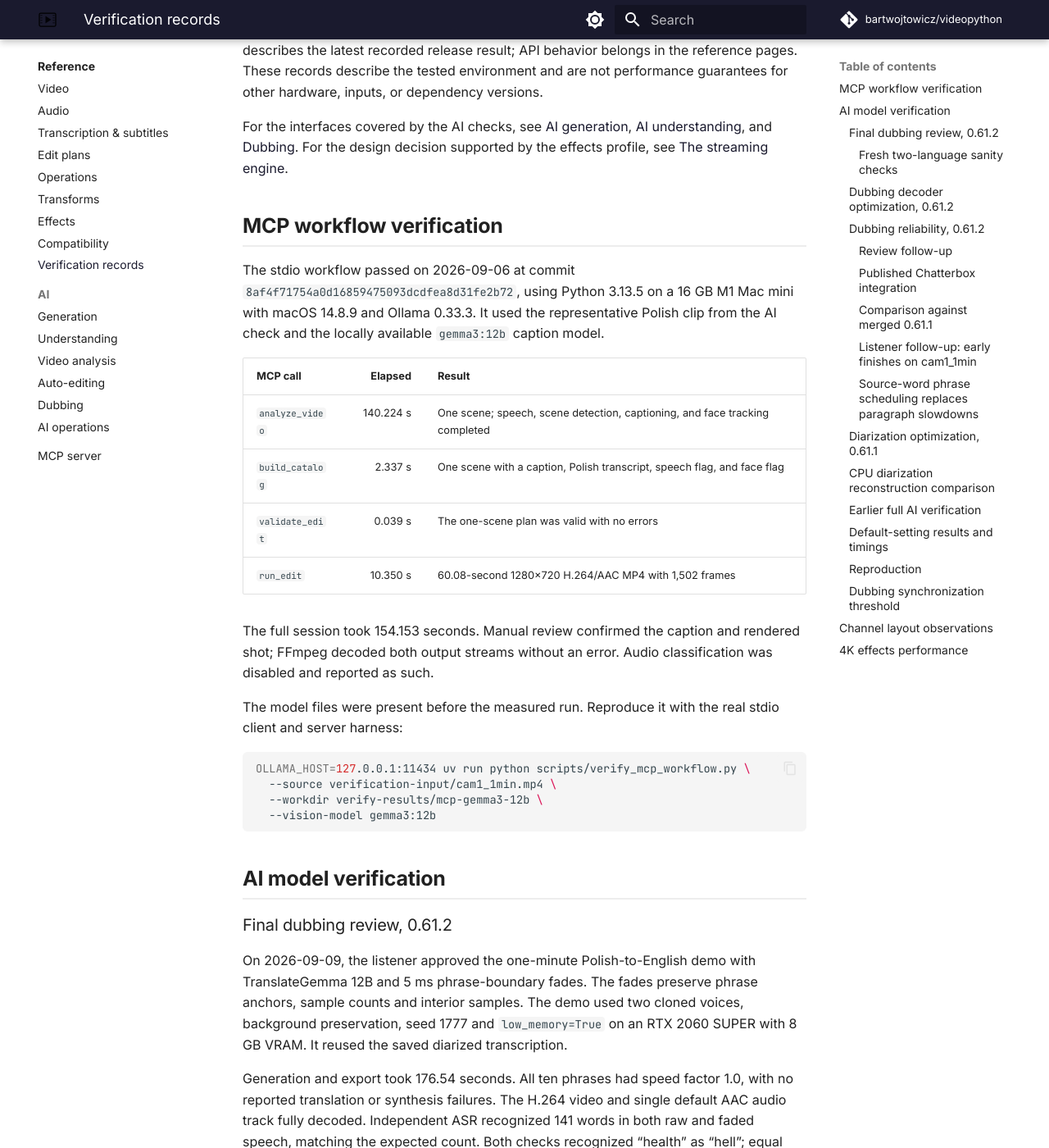
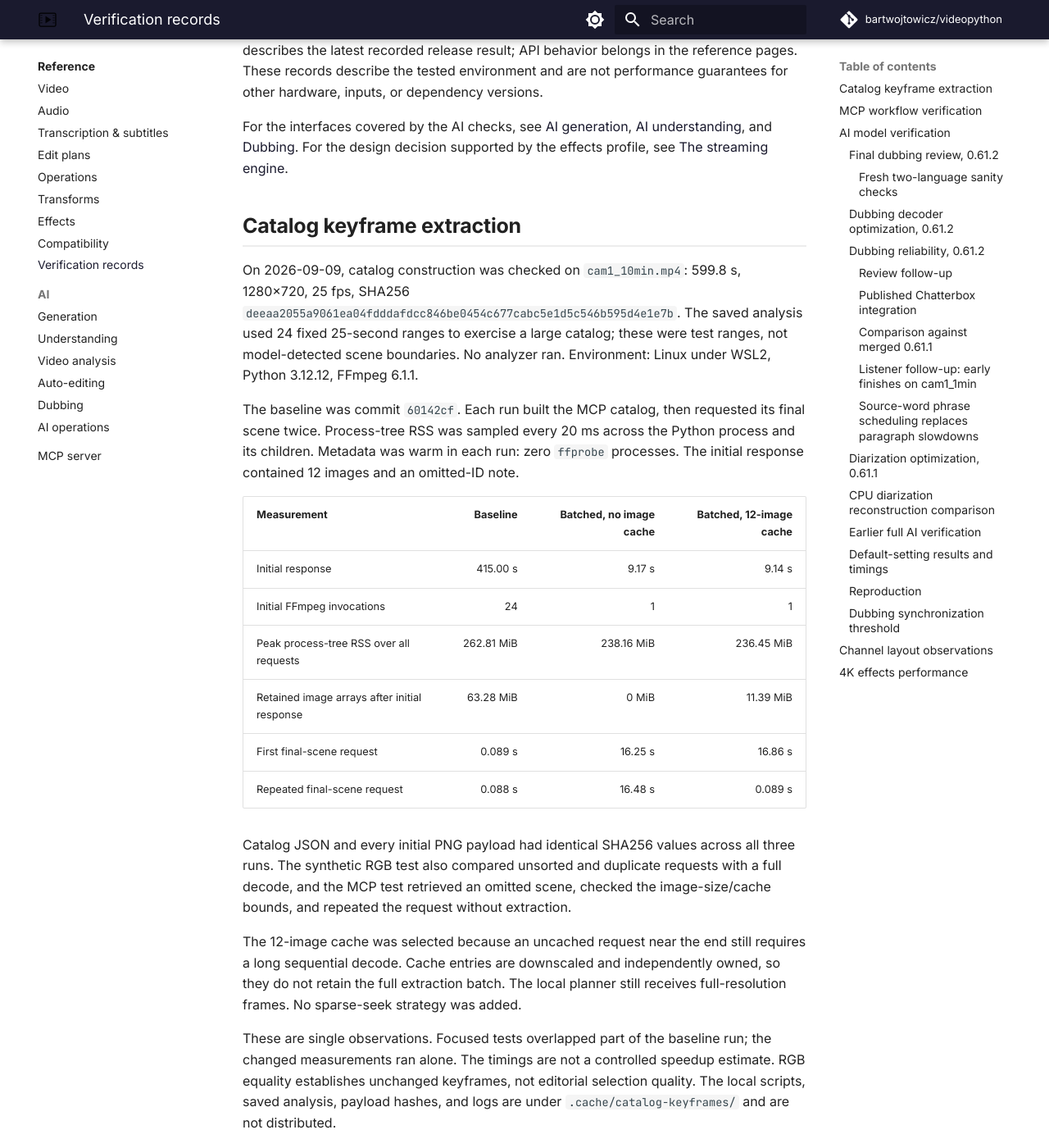
Before and after one commit to BartWojtowicz/videopython, an MkDocs documentation site: the page built from docs/reference/verification.md, in a window 1280 px wide and 1400 px high, scrolled down 230 px. Shown: the whole window at 82% size. Built offline with MkDocs 1.6.1 and Material for MkDocs 9.7.7, drawn with Linux system fonts in a browser that asks for light colours; comment, search, counter and statistics services are not loaded.

Commit message:
Batch catalog keyframes and bound the MCP image cache

```diff
--- a/docs/reference/verification.md
+++ b/docs/reference/verification.md
@@ -11,6 +11,45 @@ For the interfaces covered by the AI checks, see [AI generation](ai/generation.m
 [AI understanding](ai/understanding.md), and [Dubbing](ai/dubbing.md). For the design
 decision supported by the effects profile, see [The streaming
 engine](../explanation/streaming-engine.md#why-pixel-effects-are-not-ffmpeg-filters).
+
+## Catalog keyframe extraction
+
+On 2026-09-09, catalog construction was checked on `cam1_10min.mp4`: 599.8 s,
+1280×720, 25 fps, SHA256
+`deeaa2055a9061ea04fdddafdcc846be0454c677cabc5e1d5c546b595d4e1e7b`.
+The saved analysis used 24 fixed 25-second ranges to exercise a large catalog;
+these were test ranges, not model-detected scene boundaries. No analyzer ran.
+Environment: Linux under WSL2, Python 3.12.12, FFmpeg 6.1.1.
+
+The baseline was commit `60142cf`. Each run built the MCP catalog, then requested
+its final scene twice. Process-tree RSS was sampled every 20 ms across the Python
+process and its children. Metadata was warm in each run: zero `ffprobe` processes.
+The initial response contained 12 images and an omitted-ID note.
+
+| Measurement | Baseline | Batched, no image cache | Batched, 12-image cache |
+|---|---:|---:|---:|
+| Initial response | 415.00 s | 9.17 s | 9.14 s |
+| Initial FFmpeg invocations | 24 | 1 | 1 |
+| Peak process-tree RSS over all requests | 262.81 MiB | 238.16 MiB | 236.45 MiB |
+| Retained image arrays after initial response | 63.28 MiB | 0 MiB | 11.39 MiB |
+| First final-scene request | 0.089 s | 16.25 s | 16.86 s |
+| Repeated final-scene request | 0.088 s | 16.48 s | 0.089 s |
+
+Catalog JSON and every initial PNG payload had identical SHA256 values across
+all three runs. The synthetic RGB test also compared unsorted and duplicate
+requests with a full decode, and the MCP test retrieved an omitted scene, checked
+the image-size/cache bounds, and repeated the request without extraction.
+
+The 12-image cache was selected because an uncached request near the end still
+requires a long sequential decode. Cache entries are downscaled and independently
+owned, so they do not retain the full extraction batch. The local planner still
+receives full-resolution frames. No sparse-seek strategy was added.
+
+These are single observations. Focused tests overlapped part of the baseline run;
+the changed measurements ran alone. The timings are not a controlled speedup
+estimate. RGB equality establishes unchanged keyframes, not editorial selection
+quality. The local scripts, saved analysis, payload hashes, and logs are under
+`.cache/catalog-keyframes/` and are not distributed.
 
 ## MCP workflow verification
 
```
Also changed, not shown: docs/explanation/mcp-security.md (+4 -2 lines), docs/reference/mcp.md (+11 -3 lines), 6 other files.
